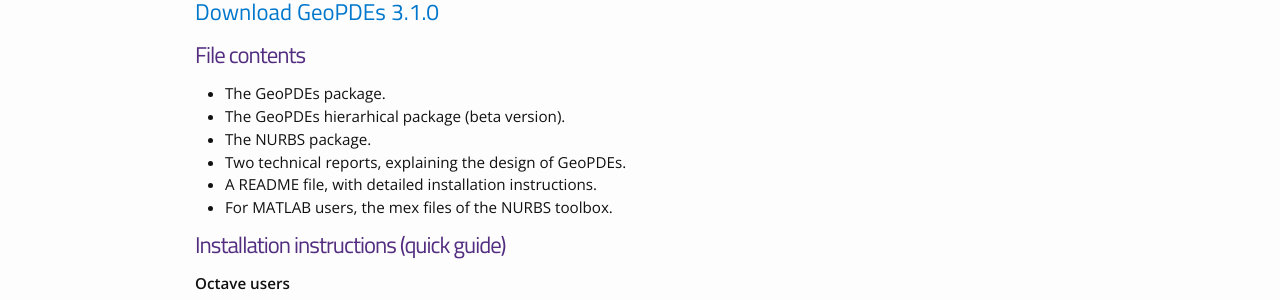
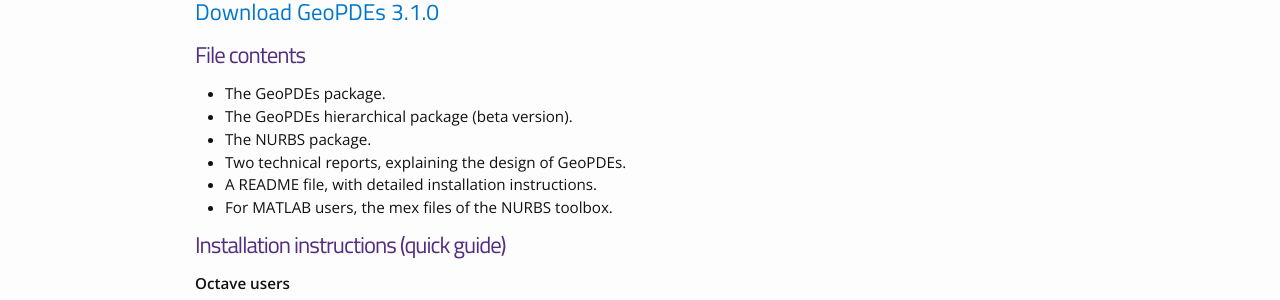
Before and after one commit to rafavzqz/geopdes, a Jekyll site: the page built from download.md, in a window 1280 px wide. Shown: the part 236-536 px from the top of the page. Built offline with Jekyll 4.4.1, drawn with Linux system fonts in a browser that asks for light colours.

Commit message:
Fixed typo

```diff
--- a/download.md
+++ b/download.md
@@ -11,7 +11,7 @@
 # File contents
 
 * The GeoPDEs package.
-* The GeoPDEs hierarhical package (beta version).
+* The GeoPDEs hierarchical package (beta version).
 * The NURBS package.
 * Two technical reports, explaining the design of GeoPDEs.
 * A README file, with detailed installation instructions.
```
